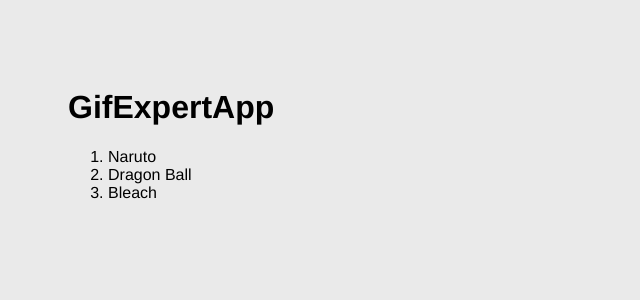
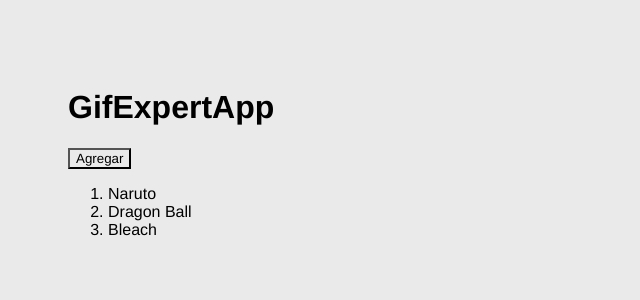
Before and after one commit to modoZen/react-gif-max, a React (Vite) app: page / in a window 1280 px wide. Shown: the top 300 px of the page, without its empty margins (0-640 px from the left). Built offline with nearby package versions, Linux system fonts and the light colour scheme.

Commit message:
agregar cateogria

```diff
--- a/src/GifExpertApp.jsx
+++ b/src/GifExpertApp.jsx
@@ -3,6 +3,12 @@
 export const GifExpertApp = () => {
 
     const [categories, setCategories] = useState(['Naruto', 'Dragon Ball', 'Bleach']);
+
+    const onAddCategory = () => {
+        const newCategories = [...categories];
+        newCategories.push('One Punch Man');
+        setCategories( newCategories );
+    }
 
     return (
         <>
@@ -12,6 +18,9 @@
             {/* input */}
 
             {/* Listado de Gif */}
+            <button
+                onClick={onAddCategory}
+            >Agregar</button>
             <ol>
                 {categories.map( category =>(
                     <li key={category} >{category}</li>
```
